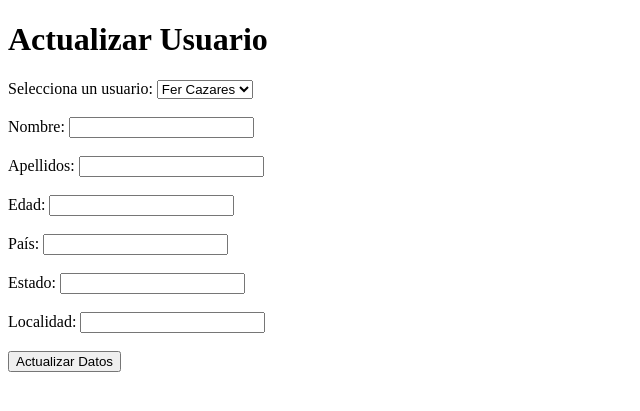
After one commit to mkhdevtek/Proyecto_fitchooser, a PHP site: page /vvv.php in a window 1280 px wide. The commit adds this page. Shown: the top 411 px of the page, without its empty margins (0-640 px from the left). Run offline with PHP 8.4, Linux system fonts and the light colour scheme; data comes from the database, SQL or seed files in the repository.

Commit message:
UPDATE USUARIOS HECHO

```diff
--- /dev/null
+++ b/vvv.php
@@ -0,0 +1,70 @@
+<?php
+include 'php/conexionbd.php'; // Incluir el archivo de conexión
+
+// Comprobar si se ha enviado el formulario
+if ($_SERVER["REQUEST_METHOD"] == "POST") {
+    // Recuperar datos del formulario
+    $id = $_POST['usuario'];
+    $nombre = $_POST['nombre'];
+    $apellidos = $_POST['apellidos'];
+    $edad = $_POST['edad'];
+    $pais = $_POST['pais'];
+    $estado = $_POST['estado'];
+    $localidad = $_POST['localidad'];
+
+    // Preparar consulta SQL para actualizar datos
+    $sql = "UPDATE usuario SET nombre=?, apellidos=?, edad=?, pais=?, estado=?, localidad=? WHERE id=?";
+    $stmt = $pdo->prepare($sql);
+
+    // Ejecutar consulta
+    if ($stmt->execute([$nombre, $apellidos, $edad, $pais, $estado, $localidad, $id])) {
+        echo "<p>Datos actualizados correctamente.</p>";
+    } else {
+        echo "<p>Error al actualizar los datos.</p>";
+    }
+}
+
+// Obtener lista de usuarios
+$stmt = $pdo->prepare("SELECT id, nombre, apellidos FROM usuario");
+$stmt->execute();
+$usuarios = $stmt->fetchAll(PDO::FETCH_ASSOC);
+?>
+
+<!DOCTYPE html>
+<html lang="es">
+<head>
+    <meta charset="UTF-8">
+    <title>Actualizar Usuario</title>
+</head>
+<body>
+<h1>Actualizar Usuario</h1>
+<form action="" method="post">
+    <label for="usuario">Selecciona un usuario:</label>
+    <select name="usuario" id="usuario" required>
+        <?php foreach ($usuarios as $usuario): ?>
+            <option value="<?php echo $usuario['id']; ?>"><?php echo $usuario['nombre'] . ' ' . $usuario['apellidos']; ?></option>
+        <?php endforeach; ?>
+    </select>
+    <br><br>
+    <label for="nombre">Nombre:</label>
+    <input type="text" id="nombre" name="nombre" required>
+    <br><br>
+    <label for="apellidos">Apellidos:</label>
+    <input type="text" id="apellidos" name="apellidos" required>
+    <br><br>
+    <label for="edad">Edad:</label>
+    <input type="text" id="edad" name="edad" required>
+    <br><br>
+    <label for="pais">País:</label>
+    <input type="text" id="pais" name="pais" required>
+    <br><br>
+    <label for="estado">Estado:</label>
+    <input type="text" id="estado" name="estado" required>
+    <br><br>
+    <label for="localidad">Localidad:</label>
+    <input type="text" id="localidad" name="localidad" required>
+    <br><br>
+    <input type="submit" value="Actualizar Datos">
+</form>
+</body>
+</html>
```
Also changed, not shown: php/updateUsu.php (added, +34 -0 lines), profile.php (+11 -16 lines).
